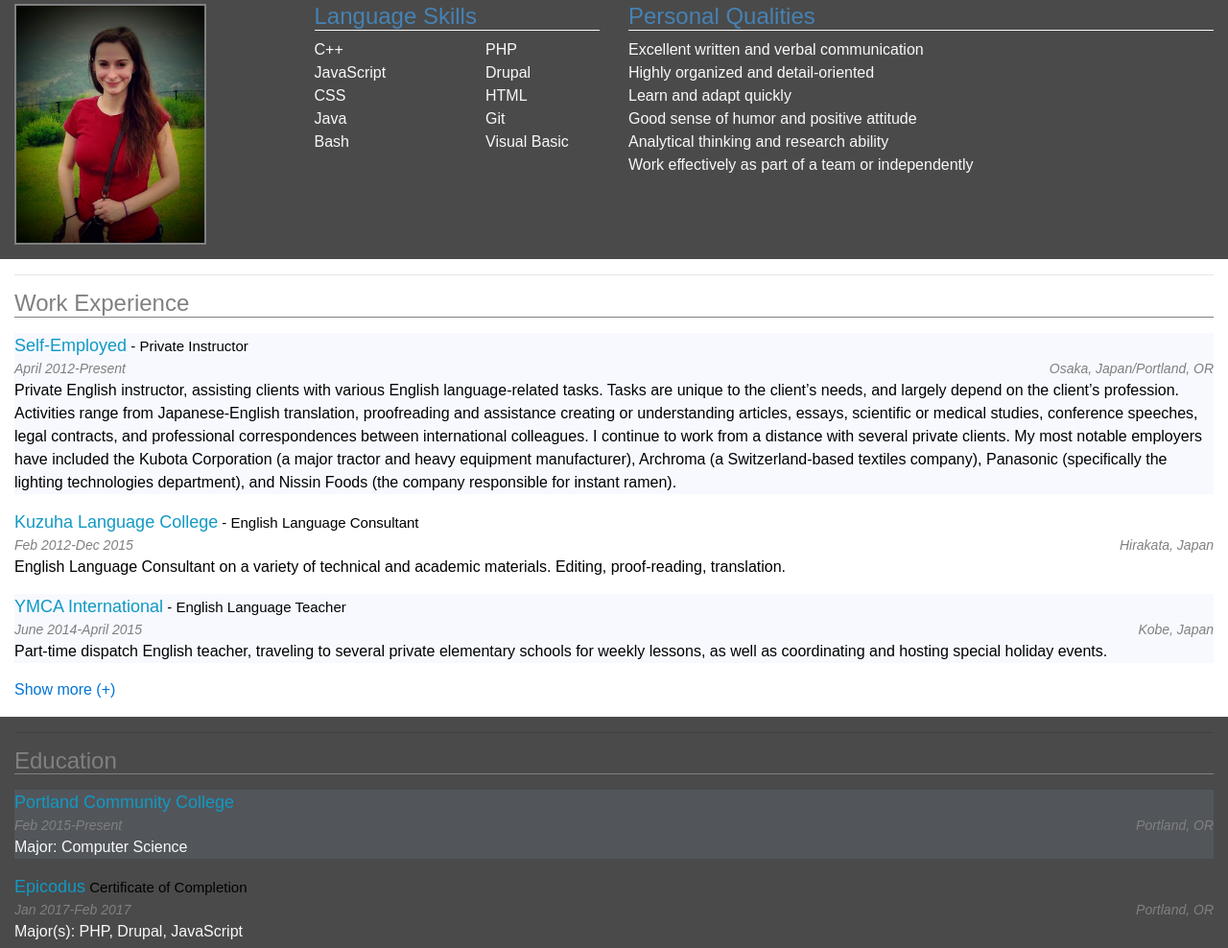
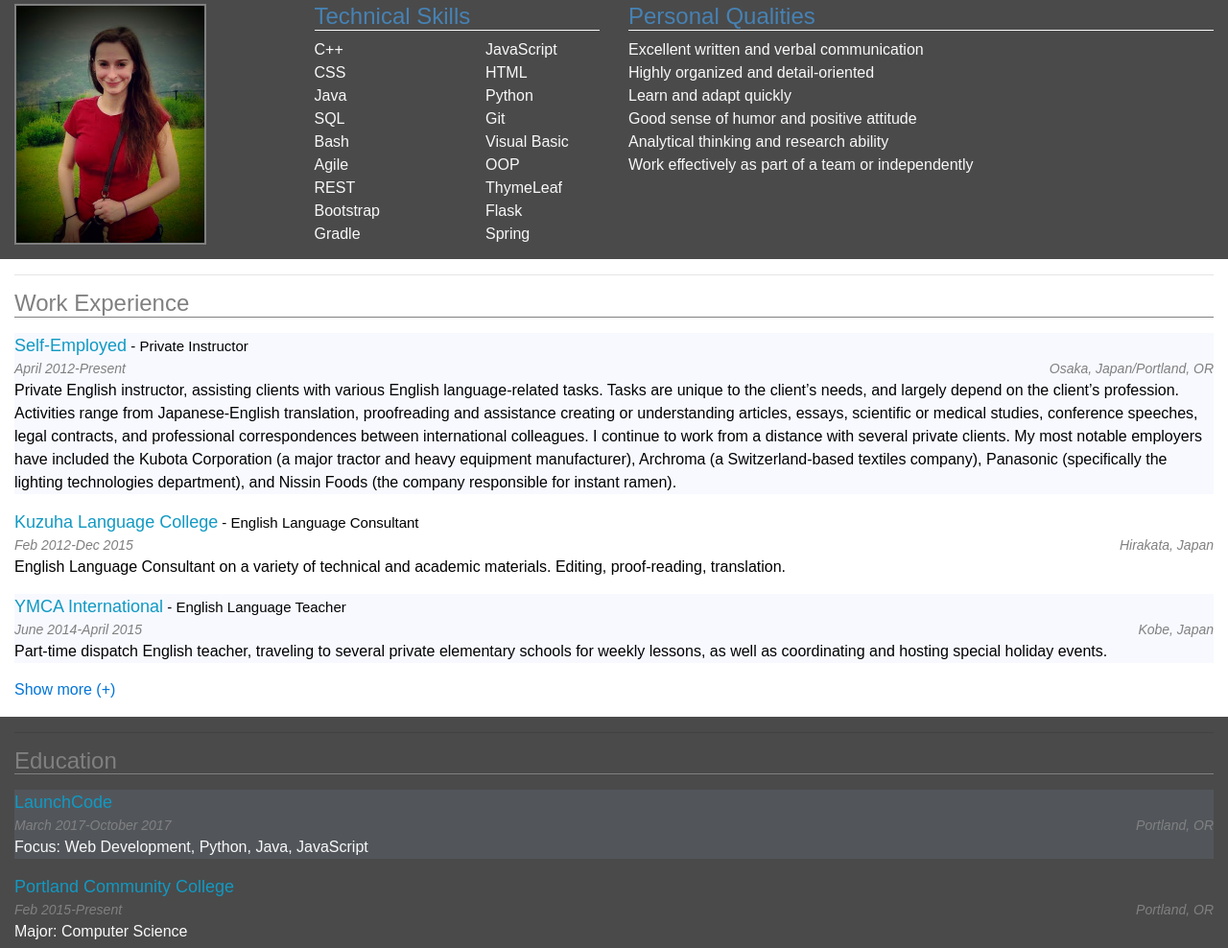
Before and after one commit to Stephanie-Spears/homepage, a plain HTML site: page index.html in a window 1280 px wide. Shown: the part 1024-2012 px from the top of the page at 96% size. Drawn offline with nearby package versions, Linux system fonts and the light colour scheme; a web font is replaced by a local one.

Commit message:
update to add launch code to education

```diff
--- a/index.html
+++ b/index.html
@@ -82,23 +82,28 @@
           <img src="img/bioPic.jpg" alt="">
         </div>
         <div id="languages-list" class="col">
-          <h4>Language Skills</h4>
+          <h4>Technical Skills</h4>
           <ul>
             <li>C++</li>
-            <li>PHP</li>
             <li>JavaScript</li>
-            <li>Drupal</li>
             <li>CSS</li>
             <li>HTML</li>
             <li>Java</li>
-            <!-- <li>Python</li> -->
-            <!-- <li>SQL</li> -->
-            <!-- <li>C#</li> -->
-            <!-- <li>Ruby</li> -->
+            <li>Python</li>
+            <li>SQL</li>
             <li>Git</li>
             <li>Bash</li>
             <li>Visual Basic</li>
-            <!-- <li>Swift</li> -->
+
+            <li>Agile</li>
+            <li>OOP</li>
+            <li>REST</li>
+            <li>ThymeLeaf</li>
+            <li>Bootstrap</li>
+            <li>Flask</li>
+            <li>Gradle</li>
+            <li>Spring</li>
+
           </ul>
         </div>
         <div class="col-xs-12 col-md-6">
@@ -171,14 +176,14 @@
             <ul class="education-entry">
             </ul>
             <ul class="education-entry">
-              <li class="education-name"><a  class="title" href="https://www.pcc.edu/">Portland Community College</a></li>
-              <li class="dates">Feb 2015-Present <span class="location">Portland, OR</span></li>
-              <li class="education-major">Major: Computer Science</li>
+              <li class="education-name"><a  class="title" href="https://www.launchcode.org/">LaunchCode</a></li>
+              <li class="dates">March 2017-October 2017<span class="location">Portland, OR</span></li>
+              <li class="education-major">Focus: Web Development, Python, Java, JavaScript</li>
             </ul>
             <ul class="education-entry">
-              <li class="education-name"><a  class="title" href="https://www.epicodus.com/">Epicodus</a><span class="education-degree"> Certificate of Completion</span></li>
-              <li class="dates">Jan 2017-Feb 2017 <span class="location">Portland, OR</span></li>
-              <li class="education-major">Major(s): PHP, Drupal, JavaScript</li>
+              <li class="education-name"><a  class="title" href="https://www.pcc.edu/">Portland Community College</a></li>
+              <li class="dates">Feb 2015-Present<span class="location">Portland, OR</span></li>
+              <li class="education-major">Major: Computer Science</li>
             </ul>
             <ul class="education-entry">
               <li class="education-name"><a  class="title" href="http://uoregon.edu/">University of Oregon</a><span class="education-degree"> Bachelor of Arts</span></li>
```
